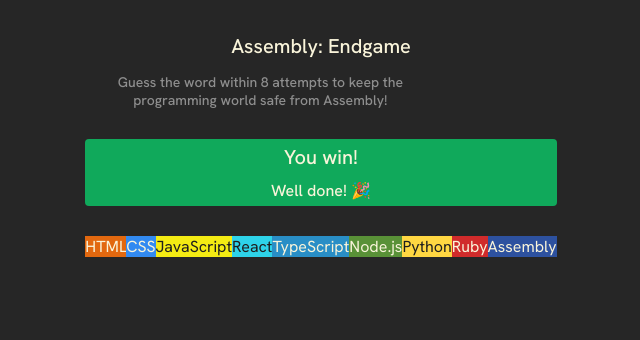
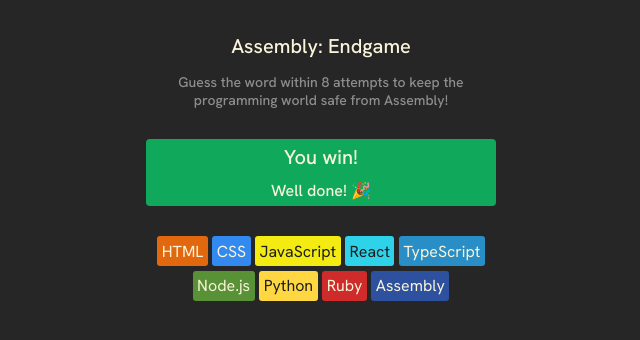
Before and after one commit to kennyvel/hangman, a React (Vite) app: page / in a window 1280 px wide. Shown: the top 340 px of the page, without its empty margins (319-959 px from the left). Built offline with nearby package versions, Linux system fonts and the light colour scheme.

Commit message:
Bug fix for language styling
Mispelling language made my stylings not do anything woo

```diff
--- a/src/App.jsx
+++ b/src/App.jsx
@@ -1,12 +1,6 @@
 import React from "react"
 import { languages } from "./languages"
 
-/**
- * Goal: Build out the main parts of our app
- *
- * Challenge: Add a header with the game title
- * and description. Startin' out easy 🙂🚶‍➡️
- */
 export default function Hangman() {
     const languageElements = languages.map((language) => {
         const styles = {
@@ -16,7 +10,7 @@
         return (
             <span
                 style={styles}
-                className="langauge"
+                className="language"
                 key={language.name}
             >
                 {language.name}
--- a/src/index.css
+++ b/src/index.css
@@ -31,7 +31,6 @@
 }
 
 section.game-status {
-    /* text-align: center; */
     display: flex;
     flex-direction: column;
     align-items: center;
@@ -54,8 +53,14 @@
 }
 
 section.language-list {
-    display: flexbox;
-    flex-direction: row;
+    display: flex;
     flex-wrap: wrap;
     gap: 4.5px;
+    justify-content: center;
+    max-width: 350px;
 }
+
+span.language {
+    border-radius: 3px;
+    padding: 4.5px;
+}
```
